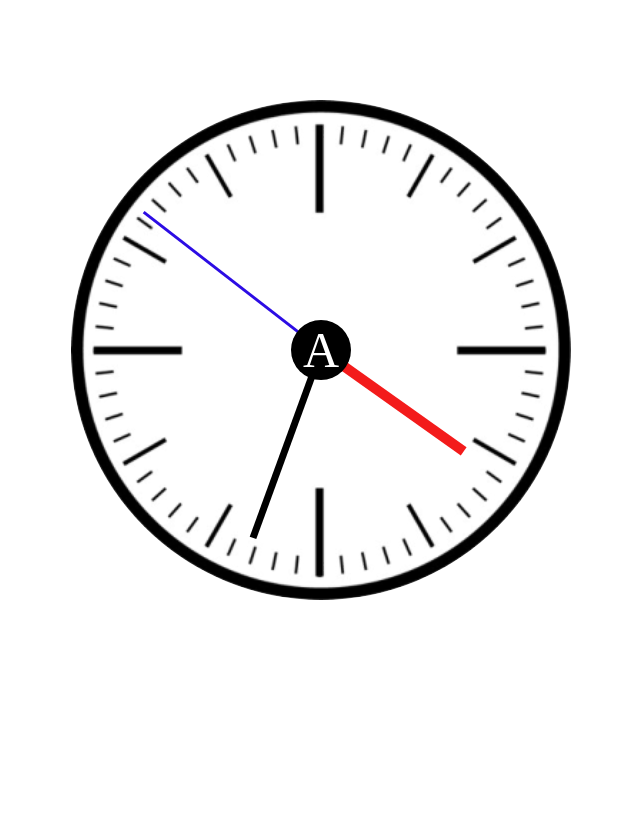
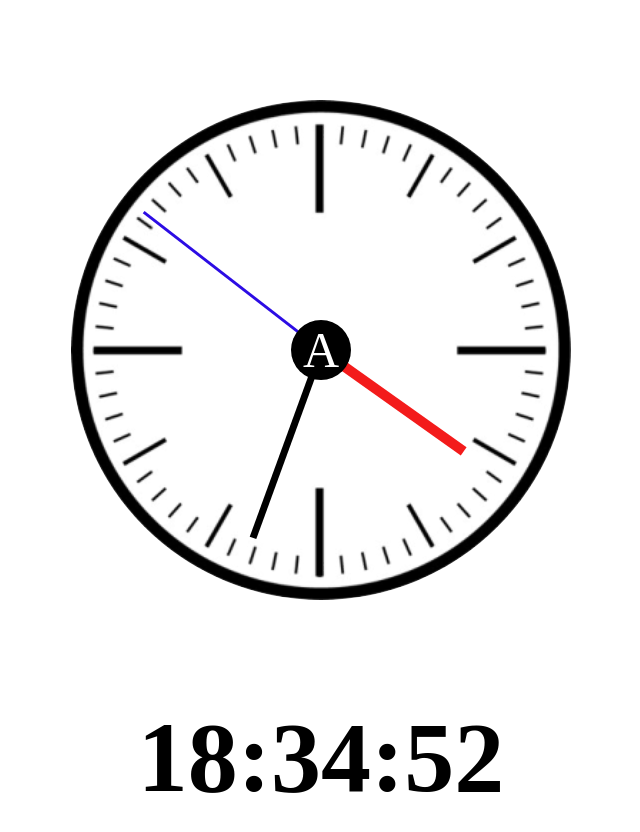
Before and after one commit to Artemissssss/clock, a plain HTML site: page index.html in a window 1280 px wide. Shown: the whole page, without its empty margins (319-959 px from the left). Before the commit the page ends 800 px from the top, so only its background shows below. Drawn offline with Linux system fonts and the light colour scheme.

Commit message:
Add files via upload

```diff
--- a/index.html
+++ b/index.html
@@ -63,6 +63,10 @@
             color: white;
             font-size: 50px;
         }
+        h1{
+            text-align: center;
+            font-size: 100px;
+        }
     </style>
     <div id="circkle">
         <div id="hours"></div>
@@ -70,6 +74,7 @@
         <div id="seconds"></div>
         <div id="need">A</div>
     </div>
+    <h1></h1>
     <script>
         let degresAll = {};
         let r = 0;
@@ -140,6 +145,7 @@
             let timem = parseInt(timeNow.split(":")[1].split("").reverse().join(""))
             let minutes = degresAll.minutes[timem]
             document.getElementById("minutes").style.transform = `rotate(${minutes}deg)`;
+            document.querySelector("h1").textContent = timeNow.split("").reverse().join("")
         }, 1000)
     </script>
 </body>
```
